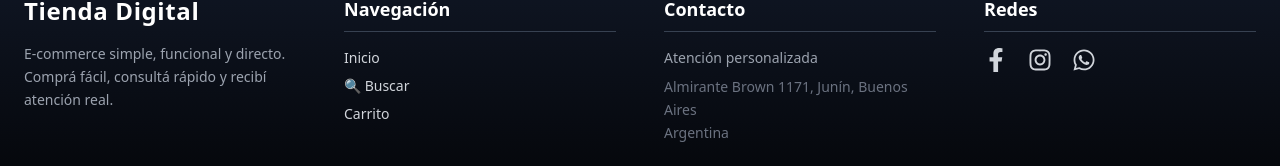
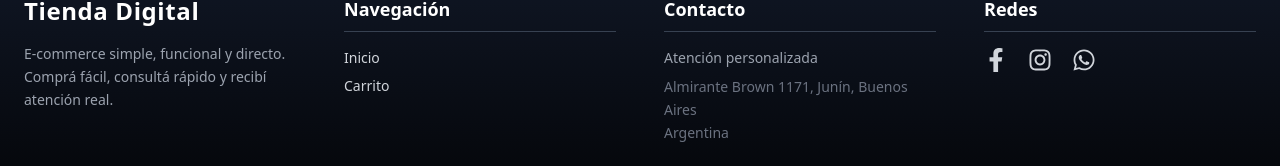
Before and after one commit to Gisela84spina/tienda-digital, a React (Vite) app: page / in a window 1280 px wide. Shown: the part 635-801 px from the top of the page. Built offline with nearby package versions, Linux system fonts and the light colour scheme.

Commit message:
saque el buscador en el footer

```diff
--- a/src/components/Footer.jsx
+++ b/src/components/Footer.jsx
@@ -30,13 +30,7 @@ export default function Footer() {
                 Inicio
               </Link>
             </li>
-            <li>
-              <Link to="/#buscador" className="hover:text-white transition">
-              🔍 Buscar
 
-
-              </Link>
-            </li>
             <li>
               <Link to="/cart" className="hover:text-white transition">
                 Carrito
@@ -60,7 +54,7 @@ export default function Footer() {
     href="https://www.google.com/maps/search/?api=1&query=Almirante+Brown+1171,+Junín,+Buenos+Aires,+Argentina"
     target="_blank"
     rel="noopener noreferrer"
-    className="hover:text-gray-900 transition"
+    className="hover:text-blue-300 transition"
   >
     Almirante Brown 1171, Junín, Buenos Aires<br />
     Argentina
--- a/src/pages/Home.jsx
+++ b/src/pages/Home.jsx
@@ -47,7 +47,7 @@ export default function Home({ productos, agregarAlCarrito }) {
       <div className="filters flex gap-4 mb-6">
         {/* Buscador */}
         <input
-          id="buscador"
+
           type="text"
           placeholder="Buscar producto..."
           value={searchTerm}
```
